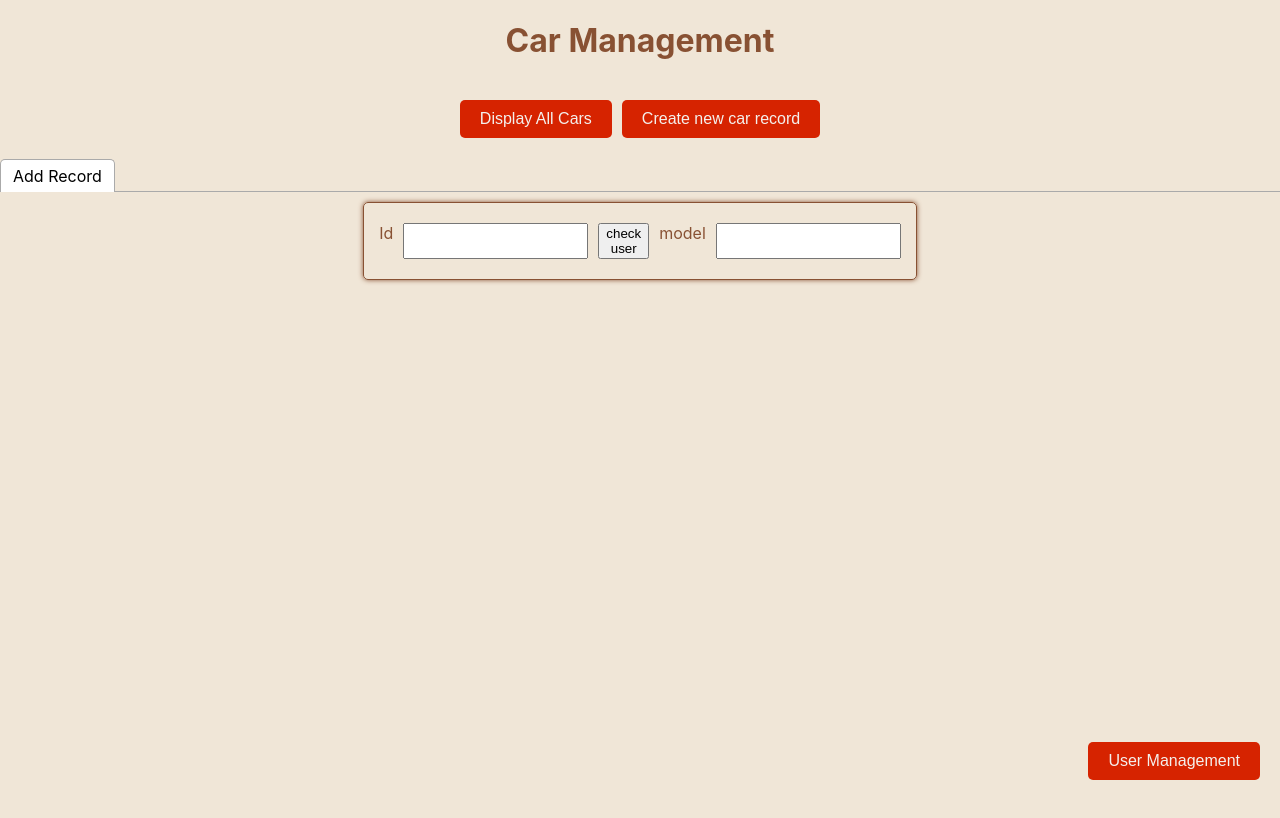
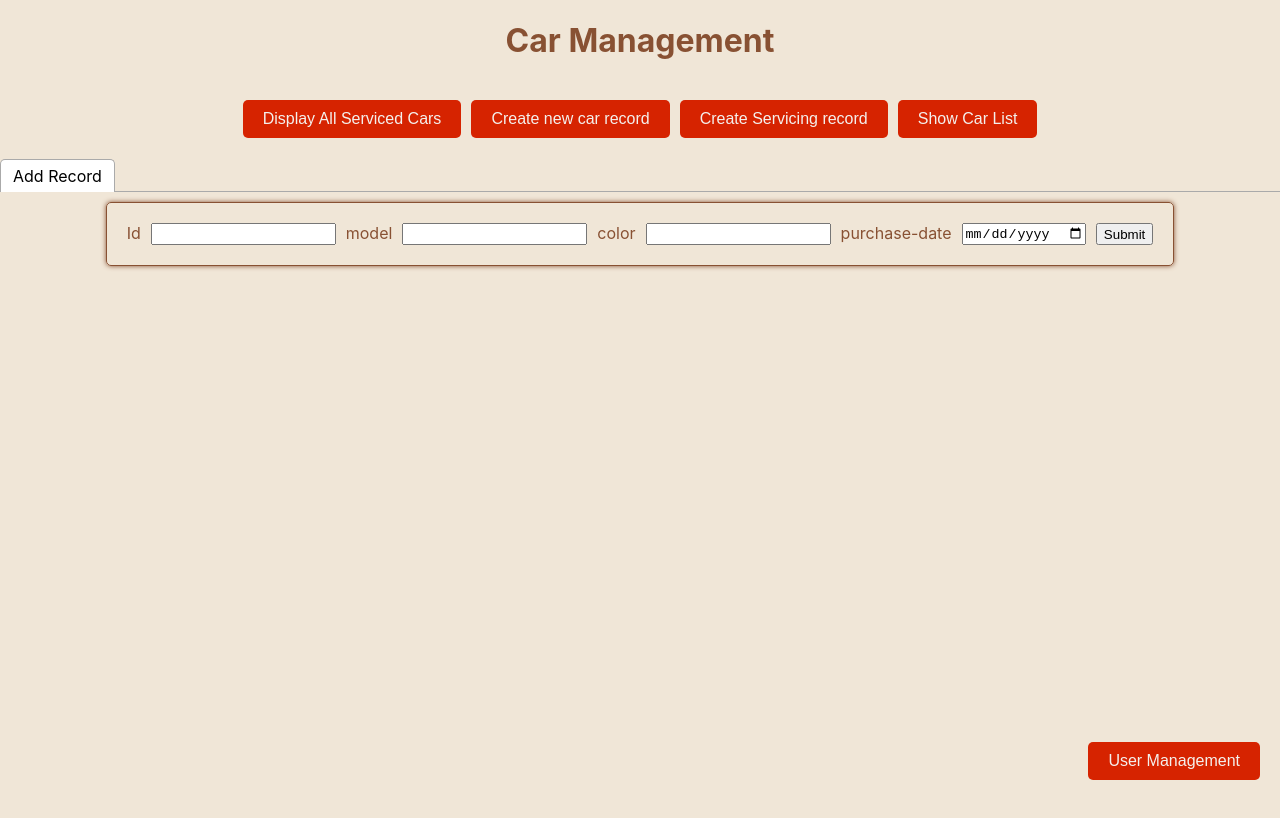
Before and after one commit to Harshpawar333/assignment-Car, a React (Create React App) app: page /carmanagement in a window 1280 px wide. Both pictures are taken after a click on the button "Create new car record". Shown: the top 818 px of the page. Built offline with nearby package versions, Linux system fonts and the light colour scheme.

Commit message:
added remaining functionality and local json data

```diff
--- a/src/components/Carmanagement.js
+++ b/src/components/Carmanagement.js
@@ -4,88 +4,125 @@ import "react-tabs/style/react-tabs.css";
 import axios from "axios";
 import cardata from "./cardata.json";
 import { useNavigate } from "react-router-dom";
+import cardata1 from './cardata1.json';
 
 function Carmanagement() {
-  const [cars, setcars] = useState(cardata.Cars);
+  const cars = cardata.Cars;
+  const cardatabase=cardata1.Cars;
   const [addcar, setaddcars] = useState(false);
   const [showcars, setshowcars] = useState(false);
+  const [showservice, setshowservice] = useState(false);
+  const [createservice, setcreateservice] = useState(false);
   const [model, setmodel] = useState("");
   const [id, setid] = useState("");
-//   const [color,setcolor]=useState("");
-//   const [purchasedate,setpurchasedate]=useState("");
-//   const [Servicing,setservicing]=useState("");
-//   const [useridata,setuseridata]=useState([]);
-  const [checkuser,setcheckuser]=useState(false);
+  const [color, setcolor] = useState("");
+  const [purchasedate, setpurchasedate] = useState("");
+  const [carid, setcarid] = useState("");
+  const [servicing_date, setservicing_date] = useState("");
+  const [status, setstatus] = useState("");
   const Navigate = useNavigate();
-//   const carinfo={
+  const Servicingrecord = {
+    carid: carid,
+    servicing_date: servicing_date,
+    status: status,
+  };
 
-//   }
-//   const form={
-//     Id:id,
-//     Model:model,
-//     Color:color,
-//     'Purchase-date':purchasedate,
-//     Servicing:Servicing
-//   }
-
-  const showCars = async () => {
+  const form = {
+    ownerid: parseInt(id),
+    model: model,
+    color: color,
+    purchase_date: purchasedate,
+  };
+  const ShowService = () => {
+    setshowservice(!showservice);
+    setcreateservice(false);
+  };
+  const Createservice = () => {
+    setcreateservice(!createservice);
+    setshowservice(false);
+    setaddcars(false);
+    setshowcars(false);
+  };
+  const showCars = () => {
     setshowcars(!showcars);
     setaddcars(false);
-    setcars(cardata.Cars);//added for push purpose
+    setcreateservice(false);
   };
-  const addcars = async () => {
+  const addcars = () => {
     setaddcars(!addcar);
     setshowcars(false);
+    setcreateservice(false);
+  };
+  const servicef = (e) => {
+    e.preventDefault();
+    axios.post("https://apicars.prisms.in/servicing/create", Servicingrecord);
+    window.alert("record added");
   };
   //   const getcardata = async () => {
   //     const cardata = await axios.get("https://apicars.prisms.in/car/get/3");
   //     setcars(cardata.Cars);
   //   };
-  const handlecarclick = async () => {};
-  const useridauth=async(e)=>{
+  const useridauth = async (e) => {
     e.preventDefault();
-    const userdata=await axios.get("https://apicars.prisms.in//user/getall")
-    const userauth=userdata.data.Users.find(user=>user.id===parseInt(id));
-    setcheckuser(userauth===undefined);
-  }
+    const userdata = await axios.get("https://apicars.prisms.in//user/getall");
+    const userauth = userdata.data.Users.find(
+      (user) => user.id === parseInt(id)
+    );
+    if (userauth === undefined) {
+      window.alert("first add user");
+    } else {
+      axios.post("https://apicars.prisms.in/car/create", form);
+      console.log(form);
+      window.alert("New entry");
+    }
+  };
   return (
     <div className="userform">
       <h1>Car Management</h1>
       <div className="buttoncon">
         <button className="button" onClick={showCars}>
-          Display All Cars
+          Display All Serviced Cars
         </button>
         <button className="button" onClick={addcars}>
           Create new car record
         </button>
+        <button className="button" onClick={Createservice}>
+          Create Servicing record
+        </button>
+        <button className="button" onClick={ShowService}>
+          Show Car List
+        </button>
       </div>
       <Tabs>
         <TabList>
-          {showcars && <Tab>Cars List</Tab>}
+          {showcars && <Tab>Services List</Tab>}
           {addcar && <Tab>Add Record</Tab>}
+          {createservice && <Tab>Add Service</Tab>}
+          {showservice && <Tab>Show Car List</Tab>}
         </TabList>
         {showcars && (
           <TabPanel>
             <div className="tablee">
               <table>
                 <thead>
+                  <th>Id</th>
                   <th>Model</th>
                   <th>purchase-date</th>
                   <th>Servicing</th>
                 </thead>
                 <tbody>
                   {cars.map((car) => (
-                    <tr key={car.id} onClick={() => handlecarclick(car.id)}>
+                    <tr key={car.id} >
+                      <td>{car.id}</td>
                       <td>{car.model}</td>
-                      <td>{car.purchasedate}</td>
+                      <td>{car.purchaseDate}</td>
                       <td>
                         <table>
                           <tbody>
                             {car.Servicing.map((service) => (
                               <tr key={service.id}>
-                                <td>{service.id}</td>
                                 <td>{service.servicing_date}</td>
-                                <td>{service.Status}</td>
+                                <td>{service.status}</td>
                               </tr>
                             ))}
                           </tbody>
@@ -100,23 +137,88 @@ function Carmanagement() {
         )}
         {addcar && (
           <div className="userform1">
-            <form>
+            <form onSubmit={useridauth}>
               <label>Id</label>
               <input
                 type="text"
                 value={id}
                 onChange={(event) => setid(event.target.value)}
               ></input>
-              <button onClick={()=>useridauth}>check user</button>
-              {checkuser&&<span>create user first</span>}
               <label>model</label>
               <input
                 value={model}
                 type="text"
                 onChange={(event) => setmodel(event.target.value)}
               ></input>
+              <label>color</label>
+              <input
+                value={color}
+                type="text"
+                onChange={(event) => setcolor(event.target.value)}
+              ></input>
+              <lable>purchase-date</lable>
+              <input
+                value={purchasedate}
+                type="date"
+                onChange={(event) => setpurchasedate(event.target.value)}
+              ></input>
+              <button type="submit">Submit</button>
             </form>
           </div>
+        )}
+        {createservice && (
+          <div className="userform1">
+            <form onSubmit={servicef}>
+              <label>Car-Id</label>
+              <input
+                type="text"
+                value={carid}
+                onChange={(event) => setcarid(event.target.value)}
+              ></input>
+
+              <label>status</label>
+              <select
+                value={status}
+                type="text"
+                onChange={(event) => setstatus(event.target.value)}
+              >
+                <option value="finished">finished</option>
+                <option value="unfinished">unfinished</option>
+                <option value="scheduled">scheduled</option>
+              </select>
+              <lable>servicing-date</lable>
+              <input
+                value={servicing_date}
+                type="date"
+                onChange={(event) => setservicing_date(event.target.value)}
+              ></input>
+              <button type="submit">Submit</button>
+            </form>
+          </div>
+        )}
+        {showservice && (
+          <TabPanel>
+            <div className="tablee">
+              <table>
+                <thead>
+                  <th>Id</th>
+                  <th>Model</th>
+                  <th>purchase-date</th>
+                  <th>Servicing</th>
+                </thead>
+                <tbody>
+                  {cardatabase.map((cars) => (
+                    <tr key={cars.id} >
+                      <td>{cars.id}</td>
+                      <td>{cars.model}</td>
+                      <td>{cars.purchaseDate}</td>
+                      <td>{cars.color}</td>
+                    </tr>
+                  ))}
+                </tbody>
+              </table>
+            </div>
+          </TabPanel>
         )}
       </Tabs>
       <div className="connection">
--- a/src/components/UserForm.css
+++ b/src/components/UserForm.css
@@ -48,7 +48,7 @@ body, html {
     border: 1px solid #885133;
     border-radius: 5px;
     box-shadow: 0 0 5px;
-    width: 40%;
+    width: fit-content;
     color: #885133;
 
 }
--- /dev/null
+++ b/src/components/cardata1.json
@@ -0,0 +1,66 @@
+{
+    "error": 0,
+    "error-message": "",
+    "Cars": [
+        {
+            "id": 1,
+            "model": "Toyota Camry",
+            "purchaseDate": "2020-01-01",
+            "color": "Silver"
+        },
+        {
+            "id": 2,
+            "model": "Honda Accord",
+            "purchaseDate": "2019-05-15",
+            "color": "White"
+        },
+        {
+            "id": 3,
+            "model": "Tesla Model 3",
+            "purchaseDate": "2021-03-10",
+            "color": "Red"
+        },
+        {
+            "id": 4,
+            "model": "Ford Mustang",
+            "purchaseDate": "2022-07-19",
+            "color": "Blue"
+        },
+        {
+            "id": 5,
+            "model": "Chevrolet Malibu",
+            "purchaseDate": "2020-11-25",
+            "color": "Black"
+        },
+        {
+            "id": 6,
+            "model": "BMW 3 Series",
+            "purchaseDate": "2018-04-12",
+            "color": "Grey"
+        },
+        {
+            "id": 7,
+            "model": "Audi A4",
+            "purchaseDate": "2019-08-22",
+            "color": "Black"
+        },
+        {
+            "id": 8,
+            "model": "Mercedes-Benz C-Class",
+            "purchaseDate": "2020-12-01",
+            "color": "Silver"
+        },
+        {
+            "id": 9,
+            "model": "Hyundai Sonata",
+            "purchaseDate": "2021-06-10",
+            "color": "White"
+        },
+        {
+            "id": 10,
+            "model": "Kia Optima",
+            "purchaseDate": "2017-09-30",
+            "color": "Silver"
+        }
+    ]
+  }
```
Also changed, not shown: src/components/cardata.json (+94 -3 lines).
